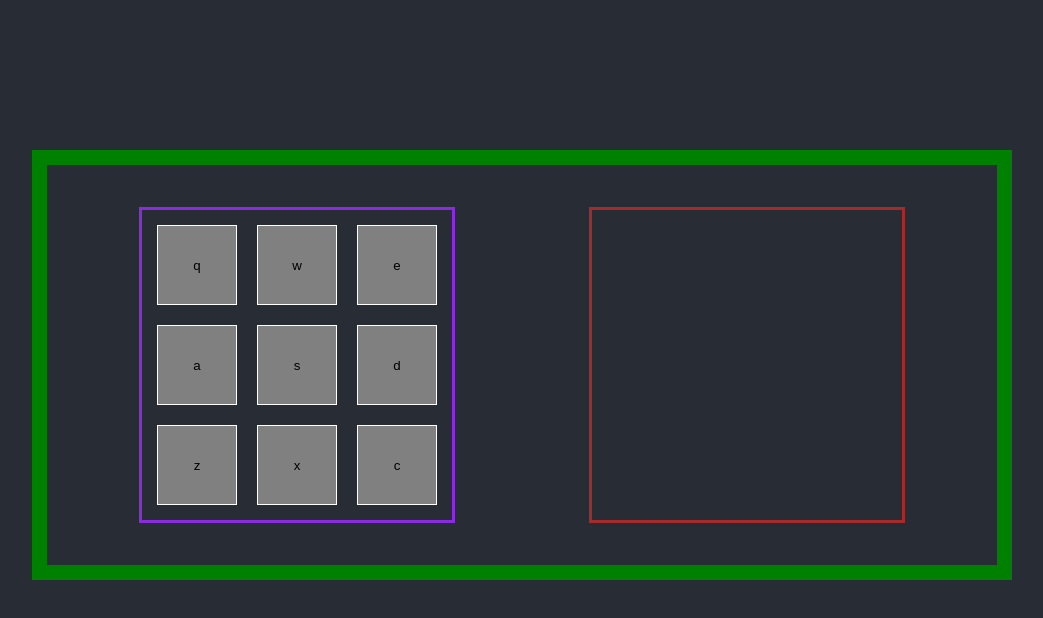
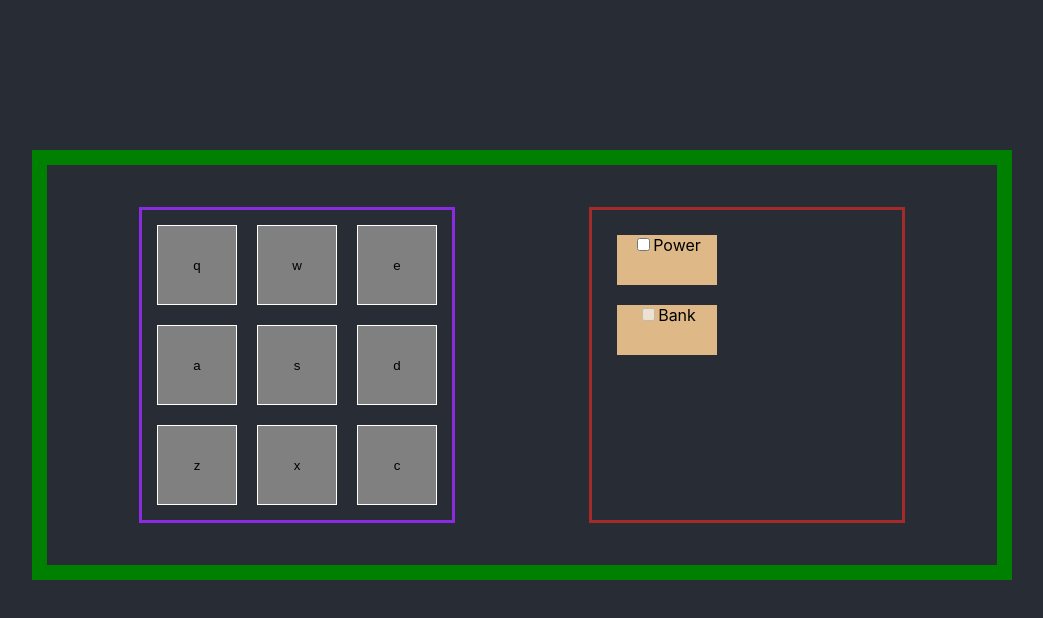
Before and after one commit to szucsdani/drum-machine, a React (Create React App) app: page / in a window 1280 px wide. Shown: the top 618 px of the page, without its empty margins (118-1161 px from the left). Built offline with nearby package versions, Linux system fonts and the light colour scheme.

Commit message:
make both of the checkboxes work with power disabling the bank and the drumpad buttons

```diff
--- a/src/App.css
+++ b/src/App.css
@@ -56,6 +56,11 @@
   background-color: gray;
   margin: auto;
 }
+
+.button-look:disabled {
+  color: black;
+}
+
 @media only screen and (max-width: 1000px) {
   .app-box {
     margin-top: 50px;
@@ -81,3 +86,11 @@
     width: 60px;
   }
 }
+.checkBox-container {
+}
+.checkBox-look {
+  height: 50px;
+  width: 100px;
+  margin: 20px;
+  background-color: burlywood;
+}
--- a/src/App.js
+++ b/src/App.js
@@ -1,7 +1,8 @@
-import React from "react";
+import React, { useState } from "react";
 //import logo from "./logo.svg";
 import "./App.css";
 import { DrumPadButton } from "./DrumPadButton";
+import { CheckBox } from "./CheckBox";
 
 const samples = [
   {
@@ -52,6 +53,17 @@ const samples = [
 ];
 
 function App() {
+  const [powerIsChecked, setPowerIsChecked] = useState(false);
+  const [bankIsChecked, setBankIsChecked] = useState(false);
+
+  const handlePowerCheck = () => {
+    setPowerIsChecked(!powerIsChecked);
+  };
+
+  const handleBankCheck = () => {
+    setBankIsChecked(!bankIsChecked);
+  };
+
   return (
     <div className="app flex-container">
       <div className="app-box">
@@ -62,12 +74,32 @@ function App() {
               letter={element.letter}
               sourceAcoustic={element.sourceAcoustic}
               sourceElectric={element.sourceElectric}
+              isDisabled={powerIsChecked === false}
             />
           ))}
         </div>
-        <div className="function-container"></div>
+        <div className="function-container">
+          <div className="checkBox-look">
+            <CheckBox
+              id="power-checkBox-id"
+              name="Power"
+              isChecked={powerIsChecked}
+              onCheck={handlePowerCheck}
+            />
+          </div>
+          <div className="checkBox-look">
+            <CheckBox
+              id="bank-checkBox-id"
+              name="Bank"
+              isChecked={bankIsChecked}
+              isDisabled={powerIsChecked === false}
+              onCheck={handleBankCheck}
+            />
+          </div>
+        </div>
       </div>
     </div>
   );
 }
+
 export default App;
--- /dev/null
+++ b/src/CheckBox.js
@@ -0,0 +1,26 @@
+import React, { useState } from "react";
+import { tsPropertySignature } from "@babel/types";
+
+/**
+ * rename to checkbox.DONE
+ * id = power / bank
+ * name = Power / Bank
+ * isChecked = true / false
+ * onCheck = function
+ */
+export const CheckBox = props => {
+  return (
+    <div className="checkBox-container">
+      <input
+        type="checkbox"
+        id={props.id}
+        name={props.name}
+        value={props.name}
+        checked={props.isChecked}
+        disabled={props.isDisabled}
+        onChange={props.onCheck}
+      />
+      <label for={props.id}>{props.name}</label>
+    </div>
+  );
+};
--- a/src/DrumPadButton.js
+++ b/src/DrumPadButton.js
@@ -16,7 +16,11 @@ export function DrumPadButton(props) {
 
   return (
     <>
-      <button className="button-look" onClick={handleClick}>
+      <button
+        className="button-look"
+        onClick={handleClick}
+        disabled={props.isDisabled}
+      >
         {props.letter}
       </button>
       {isPressed && playAudio()}
```
